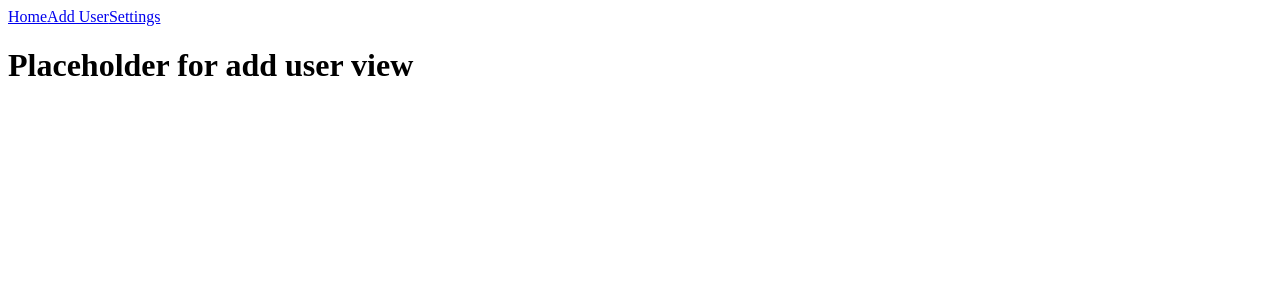
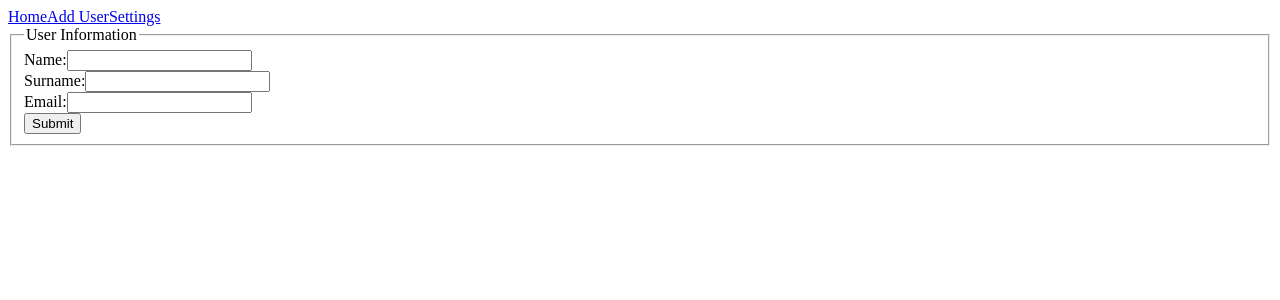
Before and after one commit to Nexware-dev/city-coffee, a React (Vite) app in the folder frontend/: page /add_user in a window 1280 px wide. Shown: the top 300 px of the page. Built offline with nearby package versions, Linux system fonts and the light colour scheme.

Commit message:
AddUserForm add

```diff
--- /dev/null
+++ b/frontend/src/components/AddUserForm.jsx
@@ -0,0 +1,81 @@
+import { useState } from "react";
+
+function AddUserForm() {
+
+    const [name, setName] = useState("");
+    const [surname, setSurname] = useState("");
+    const [email, setEmail] = useState("");
+
+    const handleSubmit = (event) => {
+        event.preventDefault();
+        setName("");
+        setSurname("");
+        setEmail("");
+
+        // Validates whether all fields are filled before submitting the form.
+        if (!name || !surname || !email) {
+            alert("Please fill out all fields");
+            return;
+        }
+
+        // Validate email
+        if (!/\S+@\S+\.\S+/.test(email)) {
+            alert("Please enter a valid email address");
+            return;
+        }
+    };
+
+    // TODO: Fetch data to database
+
+    return (
+        <div>
+            <form onSubmit={handleSubmit}>
+                <fieldset>
+
+                    <legend>User Information</legend>
+
+                    <div>
+                        <label htmlFor="name">Name:</label>
+                        <input
+                            type="text"
+                            id="name"
+                            name="name"
+                            value={name}
+                            onChange={(e) => setName(e.target.value)}
+                            required
+                        />
+                    </div>
+
+                    <div>
+                        <label htmlFor="surname">Surname:</label>
+                        <input
+                            type="text"
+                            id="surname"
+                            name="surname"
+                            value={surname}
+                            onChange={(e) => setSurname(e.target.value)}
+                            required
+                        />
+                    </div>
+
+                    <div>
+                        <label htmlFor="email">Email:</label>
+                        <input
+                            type="email"
+                            id="email"
+                            name="email"
+                            value={email}
+                            onChange={(e) => setEmail(e.target.value)}
+                            required
+                        />
+                    </div>
+
+                    <button type="submit">Submit</button>
+
+                </fieldset>
+            </form>
+        </div>
+    );
+}
+
+export default AddUserForm;
--- a/frontend/src/views/AddUserView.jsx
+++ b/frontend/src/views/AddUserView.jsx
@@ -1,6 +1,10 @@
+import AddUserForm from "../components/AddUserForm";
+
 function AddUserView() {
     return (
-        <h1>Placeholder for add user view</h1>
+        <div>
+            <AddUserForm />
+        </div>
     );
 }
 
```
